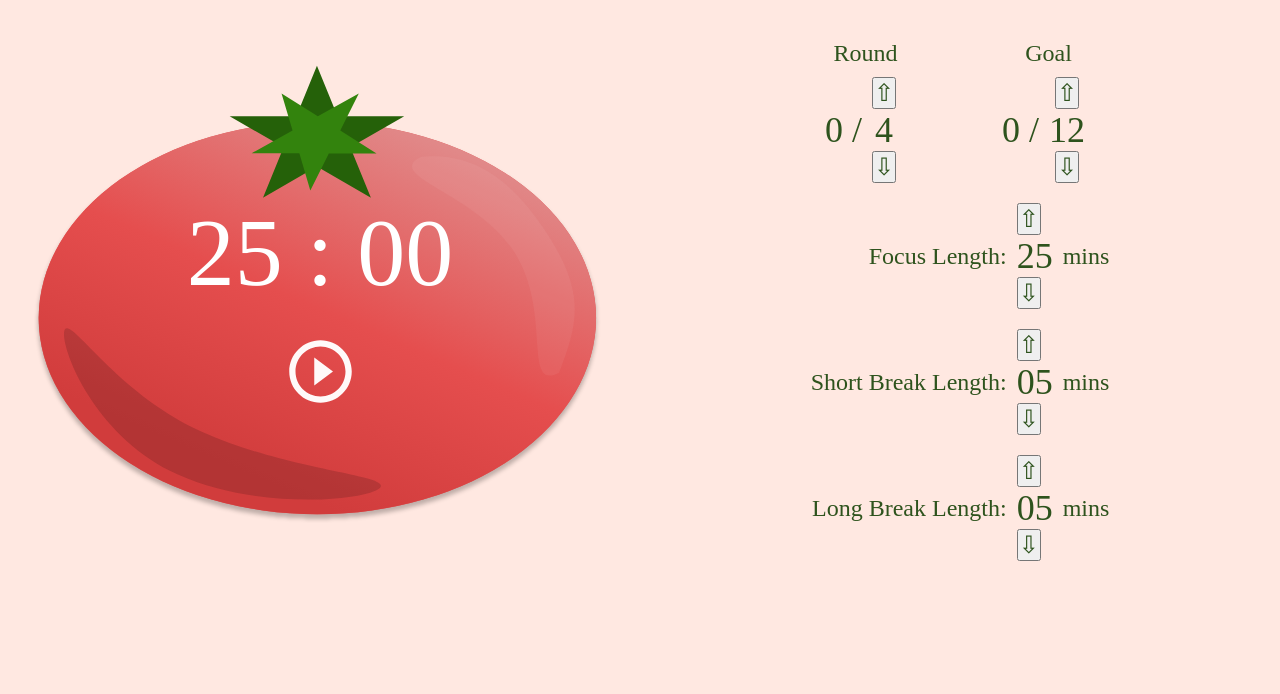
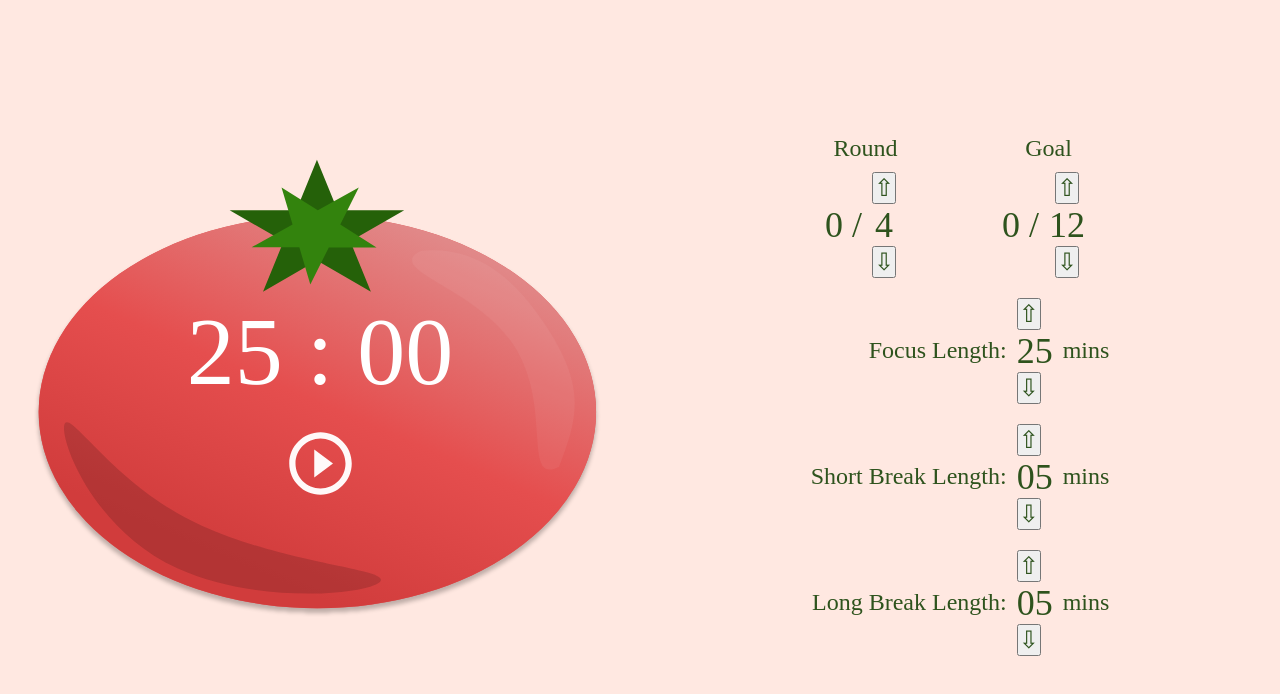
Before and after one commit to AnnelieseW/pomodoro, a React app: page / in a window 1280 px wide. Built offline with nearby package versions, Linux system fonts and the light colour scheme.

Commit message:
fixed centering

```diff
--- a/src/index.css
+++ b/src/index.css
@@ -88,11 +88,15 @@ body {
   margin: 10px;
 }
 
-@media (min-width: 880px) {
+@media (min-width: 965px) {
   .Countdown-timer {
     display: grid;
     grid-template-columns: 1fr 1fr;
     max-width: 100vw;
+    min-height: 100vh;
+    justify-items: center;
+    align-items: center;
+    margin-top: 0;
   }
   .container1{
     display: flex;
```
